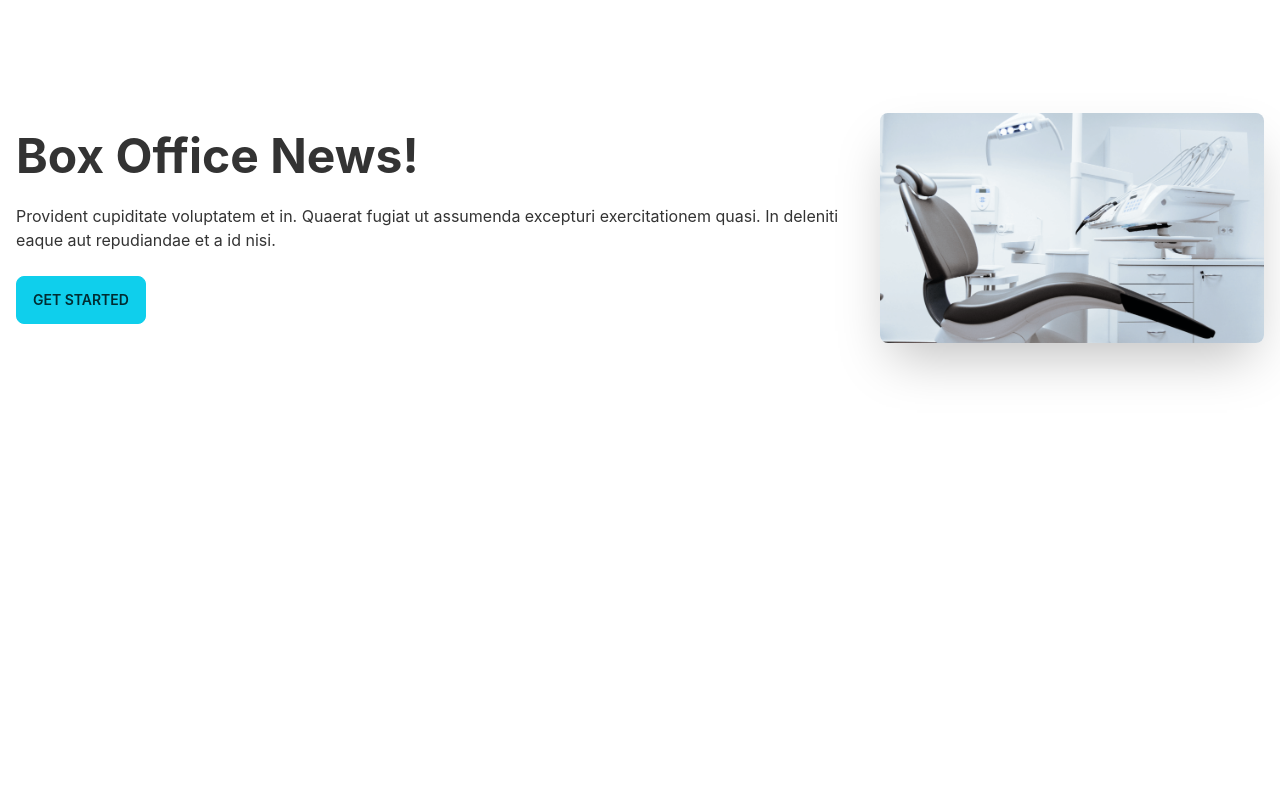
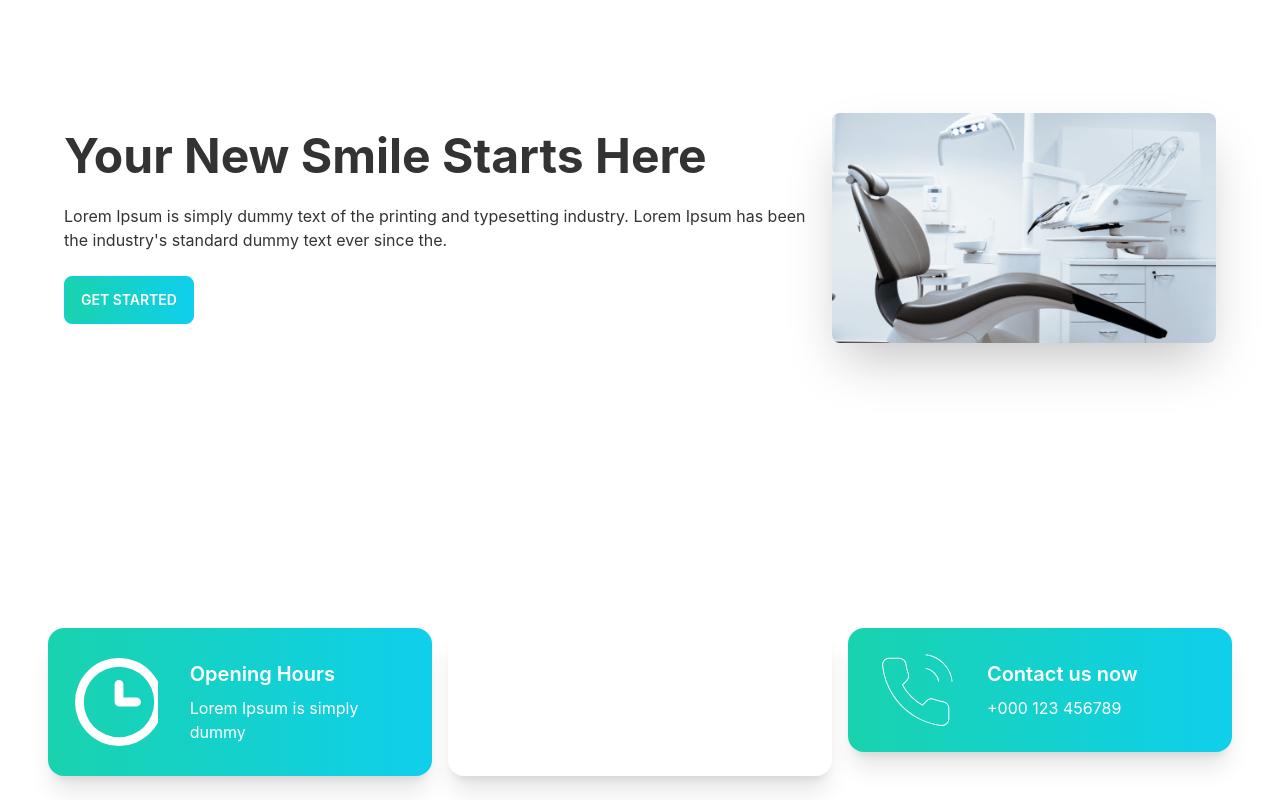
Before and after one commit to ArifulIslamShuvo/doctors-portal-client, a React (Create React App) app: page / in a window 1280 px wide. Shown: the part 236-1036 px from the top of the page. Before the commit the page ends 864 px from the top, so only its background shows below. Built offline with nearby package versions, Linux system fonts and the light colour scheme.

Commit message:
aded info cards

```diff
--- a/src/Pages/Home/Banner.js
+++ b/src/Pages/Home/Banner.js
@@ -3,13 +3,13 @@ import chair from '../../assets/images/chair.png';
 
 const Banner = () => {
     return (
-        <div class="hero min-h-screen">
+        <div class="hero min-h-screen px-12">
             <div class="hero-content flex-col lg:flex-row-reverse">
                 <img src={chair} class="max-w-sm rounded-lg shadow-2xl" />
                 <div>
-                    <h1 class="text-5xl font-bold">Box Office News!</h1>
-                    <p class="py-6">Provident cupiditate voluptatem et in. Quaerat fugiat ut assumenda excepturi exercitationem quasi. In deleniti eaque aut repudiandae et a id nisi.</p>
-                    <button class="btn btn-primary">Get Started</button>
+                    <h1 class="text-5xl font-bold">Your New Smile Starts Here</h1>
+                    <p class="py-6">Lorem Ipsum is simply dummy text of the printing and typesetting industry. Lorem Ipsum has been the industry's standard dummy text ever since the.</p>
+                    <button class="btn btn-primary text-white bg-gradient-to-r from-secondary to-primary">GET STARTED</button>
                 </div>
             </div>
         </div>
--- a/src/Pages/Home/Home.js
+++ b/src/Pages/Home/Home.js
@@ -1,10 +1,13 @@
 import React from 'react';
 import Banner from './Banner';
+import Info from './Info';
+
 
 const Home = () => {
     return (
         <div>
             <Banner />
+            <Info></Info>
         </div>
     );
 };
--- /dev/null
+++ b/src/Pages/Home/Info.js
@@ -0,0 +1,18 @@
+import React from 'react';
+import clock from '../../assets/icons/clock.svg';
+import marker from '../../assets/icons/marker.svg';
+import phone from '../../assets/icons/phone.svg';
+import InfoCard from './InfoCard';
+
+
+const Info = () => {
+    return (
+        <div className='grid grid-cols-1 lg:grid-cols-3 gap-4 mx-12 mb-6'>
+            <InfoCard bgClass="bg-gradient-to-r from-secondary to-primary" cardInfo="Lorem Ipsum is simply dummy" cardTitle="Opening Hours" className img={clock}></InfoCard>
+            <InfoCard bgClass="bg-accent" cardInfo="Brooklyn, NY 10036, United States" cardTitle="Visit our location" className img={marker}></InfoCard>
+            <InfoCard bgClass="bg-gradient-to-r from-secondary to-primary" cardInfo="+000 123 456789" cardTitle="Contact us now" className img={phone}></InfoCard>
+        </div>
+    );
+};
+
+export default Info;
--- /dev/null
+++ b/src/Pages/Home/InfoCard.js
@@ -0,0 +1,19 @@
+import React from 'react';
+
+const InfoCard = ({img, cardTitle, cardInfo, bgClass}) => {
+    return (
+        <div>
+            <div class={`card lg:card-side bg-base-100 shadow-xl ${bgClass}`}>
+                <figure>
+                    <img className='ml-8' src={img} alt="clock" />
+                </figure>
+                <div class="card-body">
+                    <h2 class="card-title text-white">{cardTitle}</h2>
+                    <p className='text-white'>{cardInfo}</p>
+                </div>
+            </div>
+        </div>
+    );
+};
+
+export default InfoCard;
```
